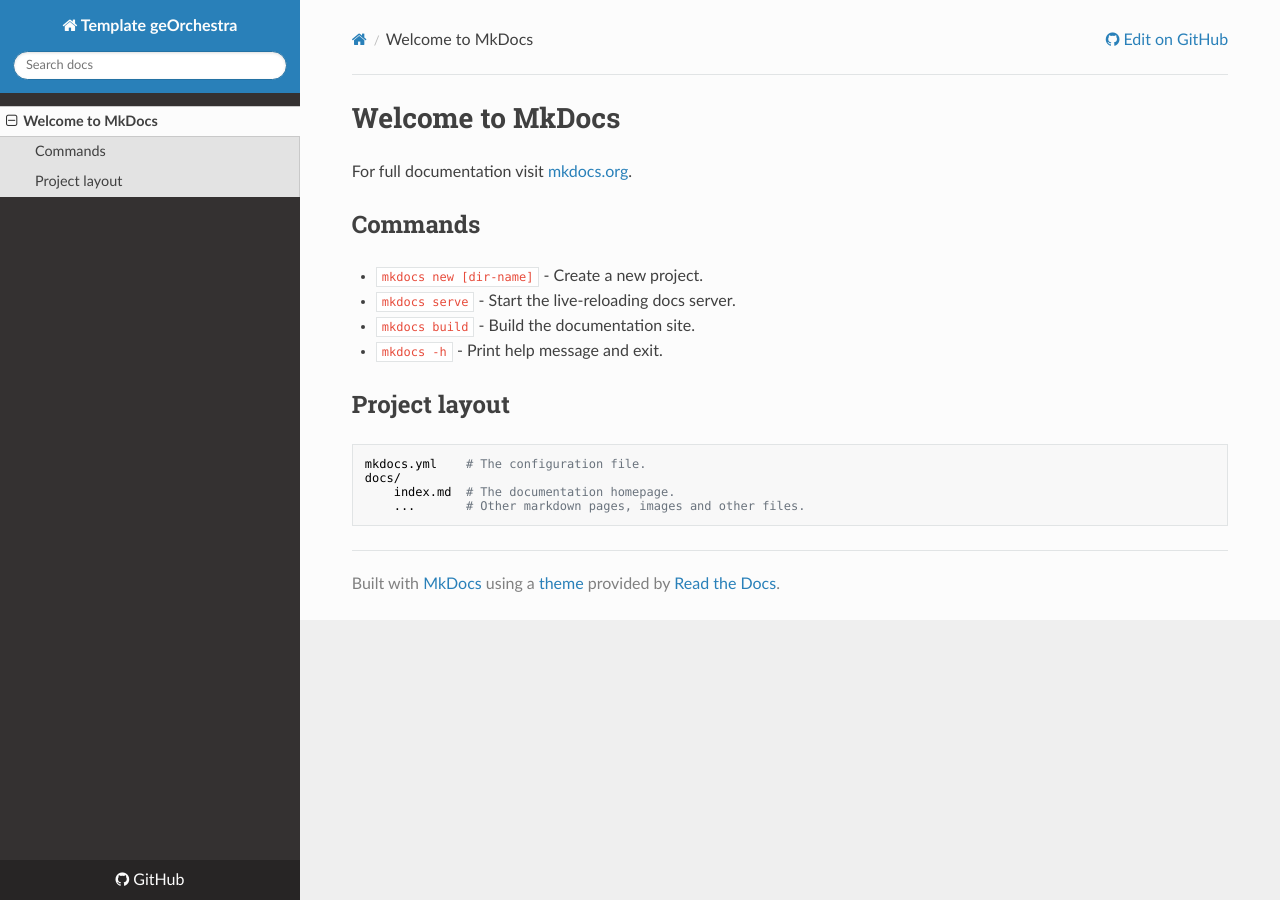
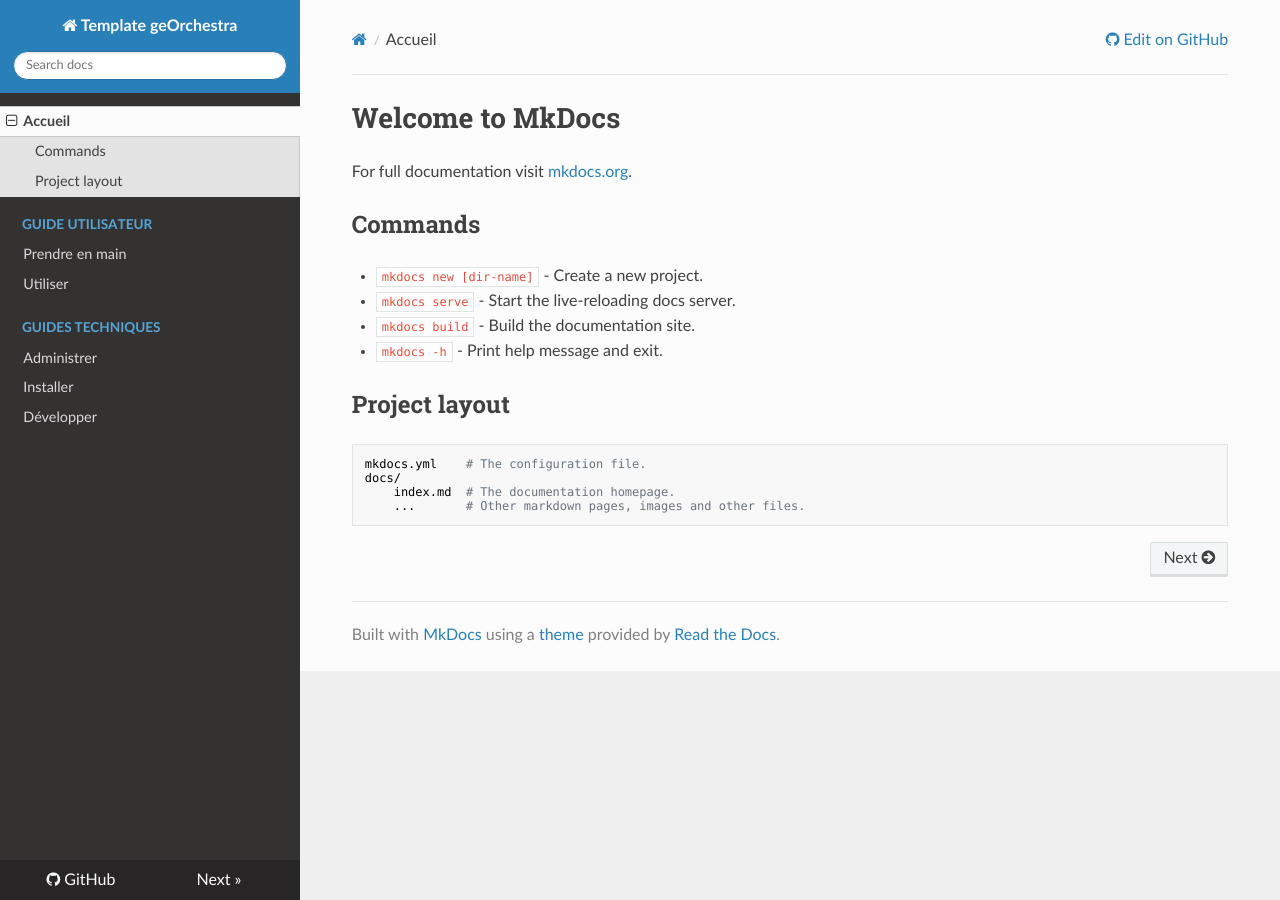
Before and after one commit to georchestra/georchestra_documentation, an MkDocs documentation site: the page built from docs/index.md, in a window 1280 px wide. Built offline with MkDocs 1.6.1, drawn with Linux system fonts in a browser that asks for light colours; nearby versions of some CDN libraries.

Commit message:
work in progress

```diff
--- a/mkdocs.yml
+++ b/mkdocs.yml
@@ -12,3 +12,14 @@
 
 extra_css:
     - css/extra.css
+
+# arborescence de premier niveau à gérer ici
+nav:
+    - Accueil: index.md
+    - Guide utilisateur:
+      - Prendre en main: prise_en_main.md
+      - Utiliser: utiliser.md
+    - Guides techniques:
+      - Administrer: administrer.md
+      - Installer: installer.md
+      - Développer: developper.md
```
Also changed, not shown: docs/guides_techniques.md (added, +17 -0 lines), docs/utiliser.md (added, +3 -0 lines).
